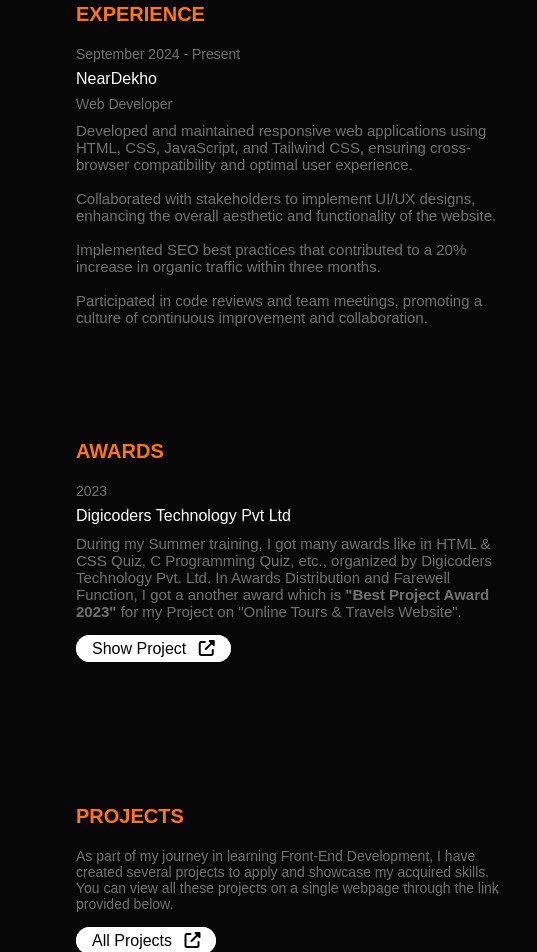
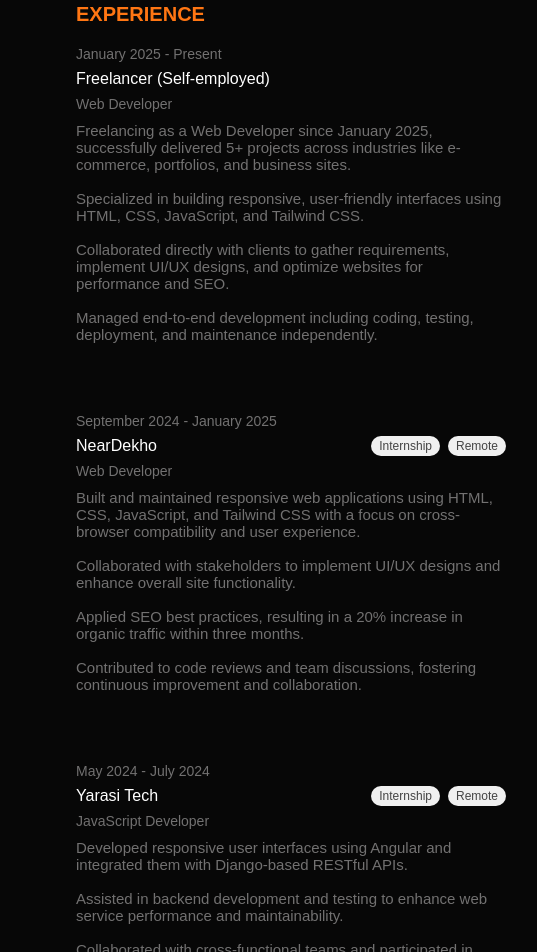
Before and after one commit to theAman30/portfolio, a website: page index.html in a window 1280 px wide. Shown: the part 320-1272 px from the top of the page, 584-1121 px from the left. Drawn offline with nearby package versions, Linux system fonts and the light colour scheme; a web font is replaced by a local one.

Commit message:
changes in experience section

```diff
--- a/index.html
+++ b/index.html
@@ -147,19 +147,64 @@
     <div class="group2_rightSide" data-aos="fade-up">
       <div class="exp" data-aos="fade-right">
         <h3 class="title">Experience</h3>
+
+        <!-- Internships - #3 - Freelancer -->
         <div class="exp_item" data-aos="fade-up" data-aos-delay="100">
-          <p class="item_preTitle">September 2024 - Present</p>
-          <h4 class="item_title">NearDekho</h4>
+          <p class="item_preTitle">January 2025 - Present</p>
+          <div class="item_header">
+            <h4 class="item_title">Freelancer (Self-employed)</h4>
+          </div>
           <p class="item_subtitle">Web Developer</p>
           <p class="description">
-            Developed and maintained responsive web applications using HTML, CSS, JavaScript, and Tailwind CSS, ensuring
-            cross-browser compatibility and optimal user experience. <br> <br>
-            Collaborated with stakeholders to implement UI/UX designs, enhancing the overall aesthetic and functionality
-            of the website. <br> <br>
-            Implemented SEO best practices that contributed to a 20% increase in organic traffic within three months.
-            <br> <br>
-            Participated in code reviews and team meetings, promoting a culture of continuous improvement and
-            collaboration.
+            Freelancing as a Web Developer since January 2025, successfully delivered 5+ projects across industries like
+            e-commerce, portfolios, and business sites. <br><br>
+            Specialized in building responsive, user-friendly interfaces using HTML, CSS, JavaScript, and Tailwind CSS.
+            <br><br>
+            Collaborated directly with clients to gather requirements, implement UI/UX designs, and optimize websites
+            for performance and SEO. <br><br>
+            Managed end-to-end development including coding, testing, deployment, and maintenance independently.
+          </p>
+        </div>
+      </div>
+
+      <!-- Internship - #2 NearDekho -->
+      <div class="exp_item" data-aos="fade-up" data-aos-delay="100">
+        <p class="item_preTitle">September 2024 - January 2025</p>
+        <div class="item_header">
+          <h4 class="item_title">NearDekho</h4>
+          <div class="badges">
+            <span class="badge">Internship</span>
+            <span class="badge">Remote</span>
+          </div>
+        </div>
+        <p class="item_subtitle">Web Developer</p>
+        <p class="description">
+          Built and maintained responsive web applications using HTML, CSS, JavaScript, and Tailwind CSS with a focus on
+          cross-browser compatibility and user experience. <br><br>
+          Collaborated with stakeholders to implement UI/UX designs and enhance overall site functionality. <br><br>
+          Applied SEO best practices, resulting in a 20% increase in organic traffic within three months. <br><br>
+          Contributed to code reviews and team discussions, fostering continuous improvement and collaboration.
+        </p>
+      </div>
+
+      <!-- Internship - #1 Yarasi Tech -->
+      <div class="exp_item" data-aos="fade-up" data-aos-delay="100">
+        <p class="item_preTitle">May 2024 - July 2024</p>
+        <!-- <h4 class="item_title">NearDekho</h4> -->
+        <div class="item_header">
+          <h4 class="item_title">Yarasi Tech</h4>
+          <div class="badges">
+            <span class="badge">Internship</span>
+            <span class="badge">Remote</span>
+          </div>
+        </div>
+        <p class="item_subtitle">JavaScript Developer</p>
+        <p class="description">
+          Developed responsive user interfaces using Angular and integrated them with Django-based RESTful APIs.
+          <br><br>
+          Assisted in backend development and testing to enhance web service performance and maintainability. <br><br>
+          Collaborated with cross-functional teams and participated in code reviews and stand-ups, gaining hands-on
+          experience in agile development workflows.
         </p>
       </div>
     </div>
@@ -177,8 +222,7 @@
           another award which is <b>"Best Project Award 2023"</b> for my
           Project on "Online Tours & Travels Website".
         </p>
-          <a href="https://amansriv.netlify.app/" target="_blank" class="showProject" id="showProject"
-            data-aos="zoom-in">
+        <a href="https://amansriv.netlify.app/" target="_blank" class="showProject" id="showProject" data-aos="zoom-in">
           Show Project <i class="fa-solid fa-up-right-from-square"></i>
         </a>
       </div>
--- a/styles.css
+++ b/styles.css
@@ -271,6 +271,27 @@
   margin-top: 2rem;
 }
 
+.item_header {
+  display: flex;
+  justify-content: space-between;
+  align-items: center;
+  flex-wrap: wrap;
+  gap: 10px;
+}
+
+.badges {
+  display: flex;
+  gap: 8px;
+}
+
+.badge {
+  font-size: 12px;
+  color: #444;
+  background-color: #f0f0f0;
+  padding: 3px 8px;
+  border-radius: 12px;
+}
+
 /* Awards */
 .awards {
   margin-top: 6.4rem;
```
Lines whose indentation alone changed are shown as unchanged.
